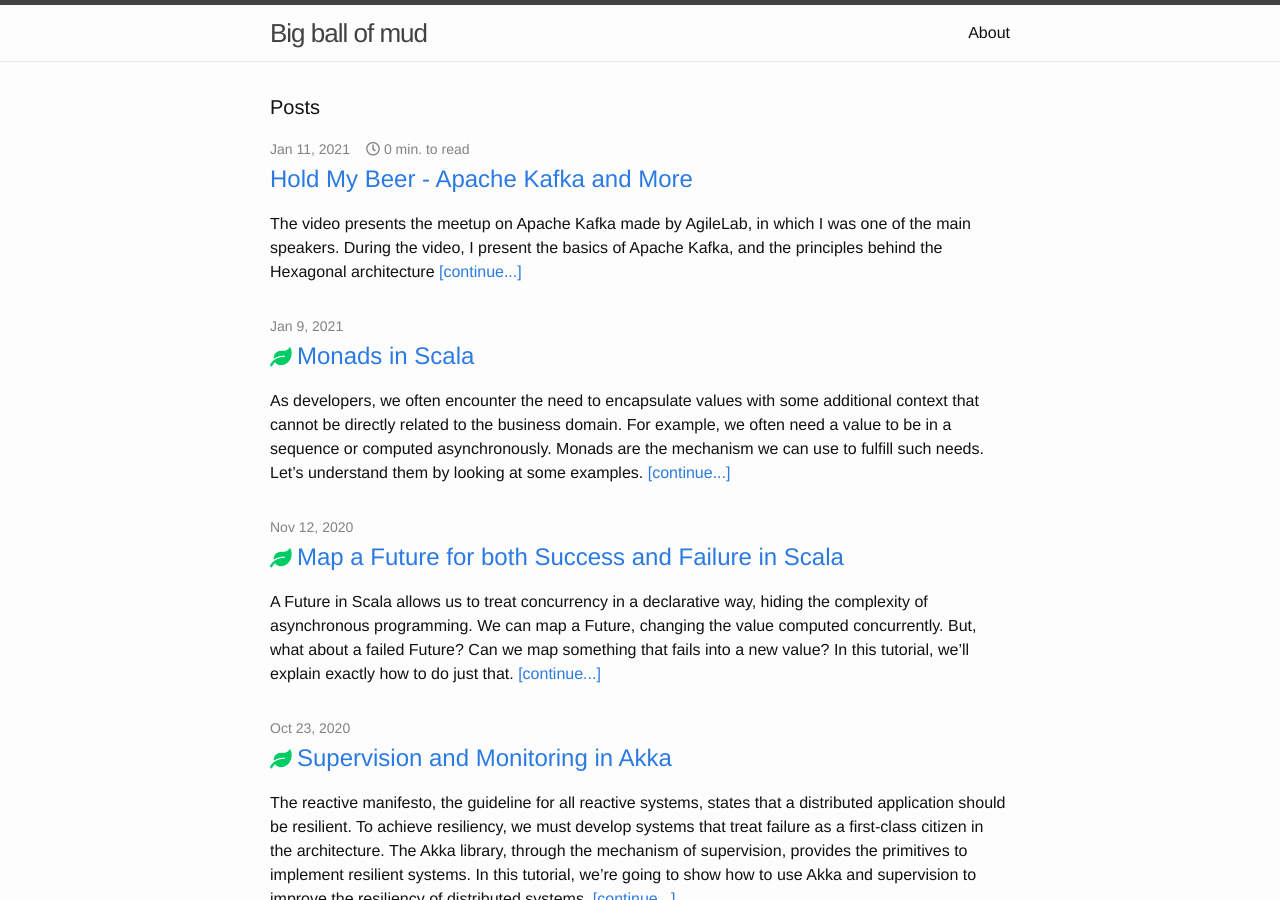
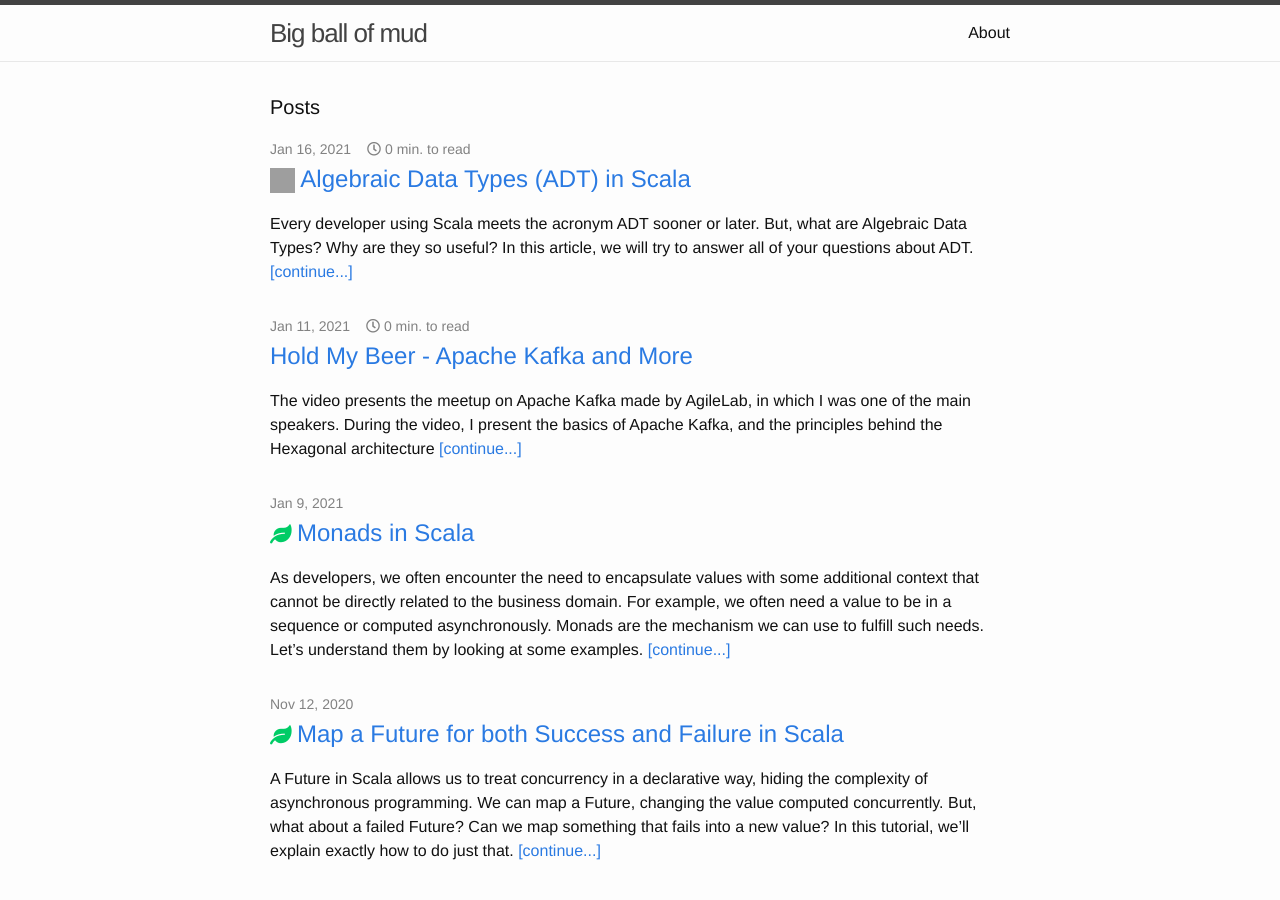
Before and after one commit to rcardin/rcardin.github.io, a Jekyll site: the page built from index.html, in a window 1280 px wide and 900 px high. Built offline with Jekyll 4.4.1, drawn with Linux system fonts in a browser that asks for light colours; nearby versions of some CDN libraries; some of the changed text lies outside the part shown; grey boxes are pictures that could not be loaded.

Commit message:
Added RockTheJvm articles. Updated copyright to 2021

```diff
--- a/_includes/footer.html
+++ b/_includes/footer.html
@@ -7,7 +7,7 @@
     <div class="footer-col-wrapper">
       <div class="footer-col  footer-col-1">
         <ul class="contact-list">
-          <li>&copy; 2013 - 2020 Riccardo Cardin</li>
+          <li>&copy; 2013 - 2021 Riccardo Cardin</li>
           <li style="font-size: 14px;">Build with <i class="fas fa-heart"></i> upon Jekyll and <i class="fab fa-github"></i></li>
         </ul>
       </div>
--- /dev/null
+++ b/_posts/2021-01-16-algebraic-data-types.markdown
@@ -0,0 +1,15 @@
+---
+layout: post
+title:  "Algebraic Data Types (ADT) in Scala"
+date:   2021-01-16 14:23:54
+comments: true
+categories: scala
+tags:
+    - scala
+summary: "Every developer using Scala meets the acronym ADT sooner or later. But, what are Algebraic Data Types? Why are they so useful? In this article, we will try to answer all of your questions about ADT."
+social-share: true
+social-title: "Algebraic Data Types (ADT) in Scala"
+social-tags: "Scala"
+math: false
+rockthejvm: https://blog.rockthejvm.com/algebraic-data-types/
+---
--- a/index.html
+++ b/index.html
@@ -33,6 +33,11 @@ layout: default
             </span>
             {{ post.title }}
           </a>
+          {% elsif post.rockthejvm != null and content == "" %}
+          <a class="post-link" href="{{ post.rockthejvm }}" target="_blank">
+            <img src="https://process.fs.teachablecdn.com/ADNupMnWyR7kCWRvm76Laz/resize=height:120/https://www.filepicker.io/api/file/VFTtPFihR4m5gmh6lJjS" width="25em" height="25em"/>
+            {{ post.title }}
+          </a>
           {% else %}
           <a class="post-link" href="{{ post.url | prepend: site.baseurl }}">
             {% if post.baeldung != null %}
```
